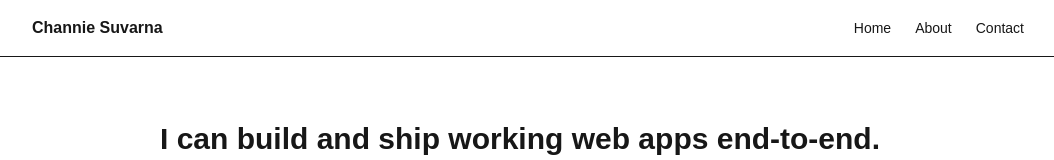
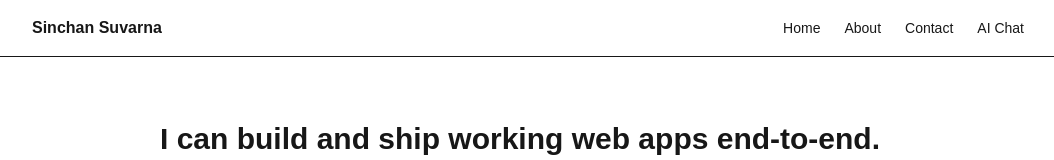
Before and after one commit to Chan-nie/capstone-project, a Next.js app: page / in a window 1280 px wide. Shown: the top 160 px of the page, without its empty margins (112-1166 px from the left). Built offline with nearby package versions, Linux system fonts and the light colour scheme.

Commit message:
added AI tab

```diff
--- a/src/app/layout.tsx
+++ b/src/app/layout.tsx
@@ -1,12 +1,13 @@
 import "./globals.css";
 import Link from "next/link";
 
-export const metadata = { title: "Channie Suvarna - Portfolio" };
+export const metadata = { title: "Sinchan Suvarna - Portfolio" };
 
 const links = [
   { href: "/", label: "Home" },
   { href: "/about", label: "About" },
   { href: "/contact", label: "Contact" },
+  { href: "/ai-analysis", label: "AI Chat" }, // Add this line right here!
 ];
 
 export default function RootLayout({ children }: { children: React.ReactNode }) {
@@ -15,7 +16,7 @@ export default function RootLayout({ children }: { children: React.ReactNode })
       <body className="min-h-screen bg-white text-neutral-900">
         <header className="border-b">
           <nav className="mx-auto flex max-w-5xl items-center justify-between px-4 py-4">
-            <span className="font-semibold">Channie Suvarna</span>
+            <span className="font-semibold">Sinchan Suvarna</span>
             <ul className="flex gap-6 text-sm">
               {links.map((l) => (
                 <li key={l.href}>
```
